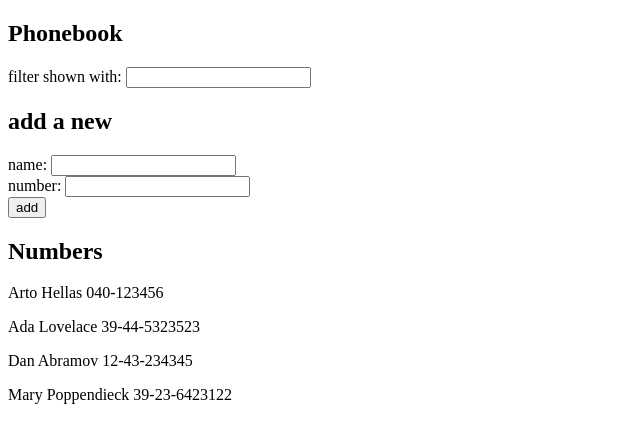
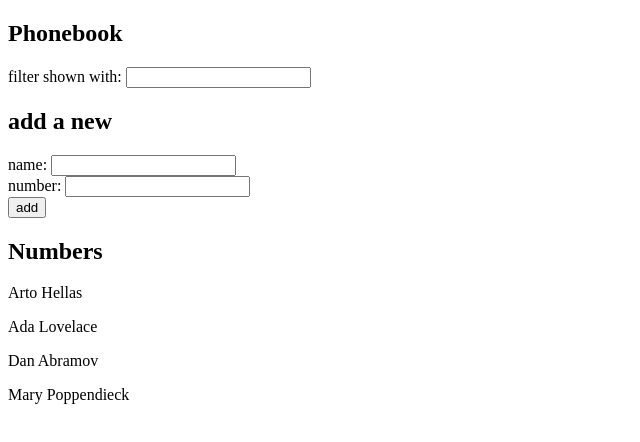
Before and after one commit to JokisAtte/Fullstackopen, a React (Create React App) app in the folder part 2/2.6/: page / in a window 1280 px wide. Shown: the top 442 px of the page, without its empty margins (0-640 px from the left). Built offline with nearby package versions, Linux system fonts and the light colour scheme; data requests are answered from the project's data file.

Commit message:
2.11 palautus

```diff
--- /dev/null
+++ b/part 2/2.6/db.json
@@ -0,0 +1,24 @@
+{
+  "persons":[
+    {
+      "name": "Arto Hellas",
+      "number": "040-123456",
+      "id": 1
+    },
+    {
+      "name": "Ada Lovelace",
+      "number": "39-44-5323523",
+      "id": 2
+    },
+    {
+      "name": "Dan Abramov",
+      "number": "12-43-234345",
+      "id": 3
+    },
+    {
+      "name": "Mary Poppendieck",
+      "number": "39-23-6423122",
+      "id": 4
+    }
+  ]
+}
--- a/part 2/2.6/package.json
+++ b/part 2/2.6/package.json
@@ -6,6 +6,7 @@
     "@testing-library/jest-dom": "^4.2.4",
     "@testing-library/react": "^9.5.0",
     "@testing-library/user-event": "^7.2.1",
+    "axios": "^0.19.2",
     "react": "^16.13.1",
     "react-dom": "^16.13.1",
     "react-scripts": "3.4.1"
--- a/part 2/2.6/src/App.js
+++ b/part 2/2.6/src/App.js
@@ -1,4 +1,5 @@
-import React, { useState } from 'react'
+import React, { useState, useEffect } from 'react'
+import axios from 'axios'
 
 const Person = (props) => {
     return(
@@ -27,15 +28,23 @@
 }
 
 const App = () => {
-  const [persons, setPersons] = useState([
-    { name: 'Arto Hellas', phone: '040-123456' },
-    { name: 'Ada Lovelace', phone: '39-44-5323523' },
-    { name: 'Dan Abramov', phone: '12-43-234345' },
-    { name: 'Mary Poppendieck', phone: '39-23-6423122' }
-  ])
+  const [persons, setPersons] = useState([])
   const [newName, setNewName ] = useState('')
   const [newPhone, setNewPhone] = useState('')
   const [newSearch, setNewSearch] = useState('')
+
+  const promise = axios.get('http://localhost:3001/persons')
+  console.log(promise)
+  useEffect(() => {
+    console.log('effect')
+    axios
+      .get('http://localhost:3001/persons')
+      .then(response => {
+        console.log('promise fulfilled')
+        setPersons(response.data)
+      })
+  },[])
+
 
   const addName = (event) => {
     event.preventDefault()
```
Also changed, not shown: 2 other files (tests, documents, lock files or other folders).
